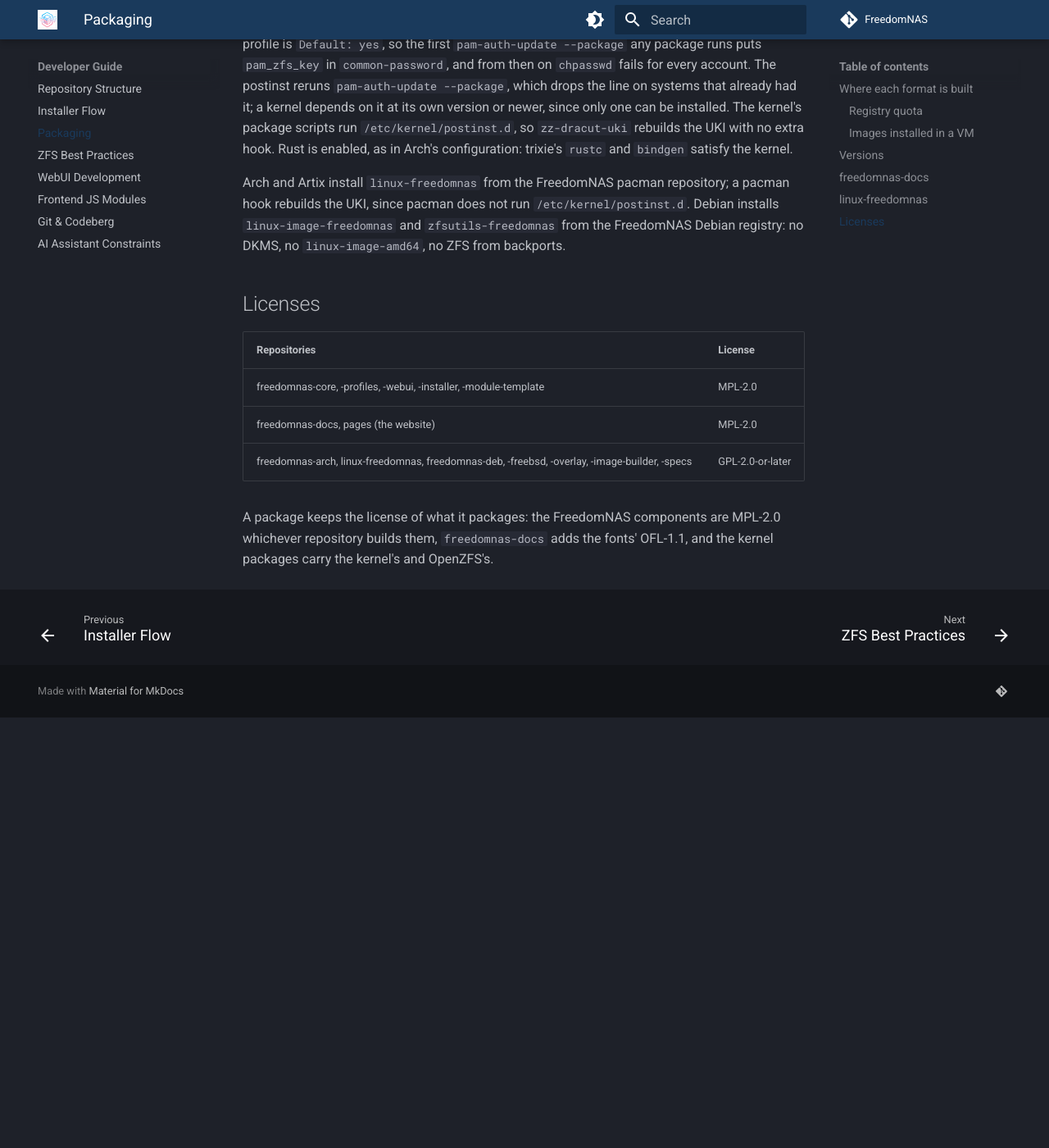
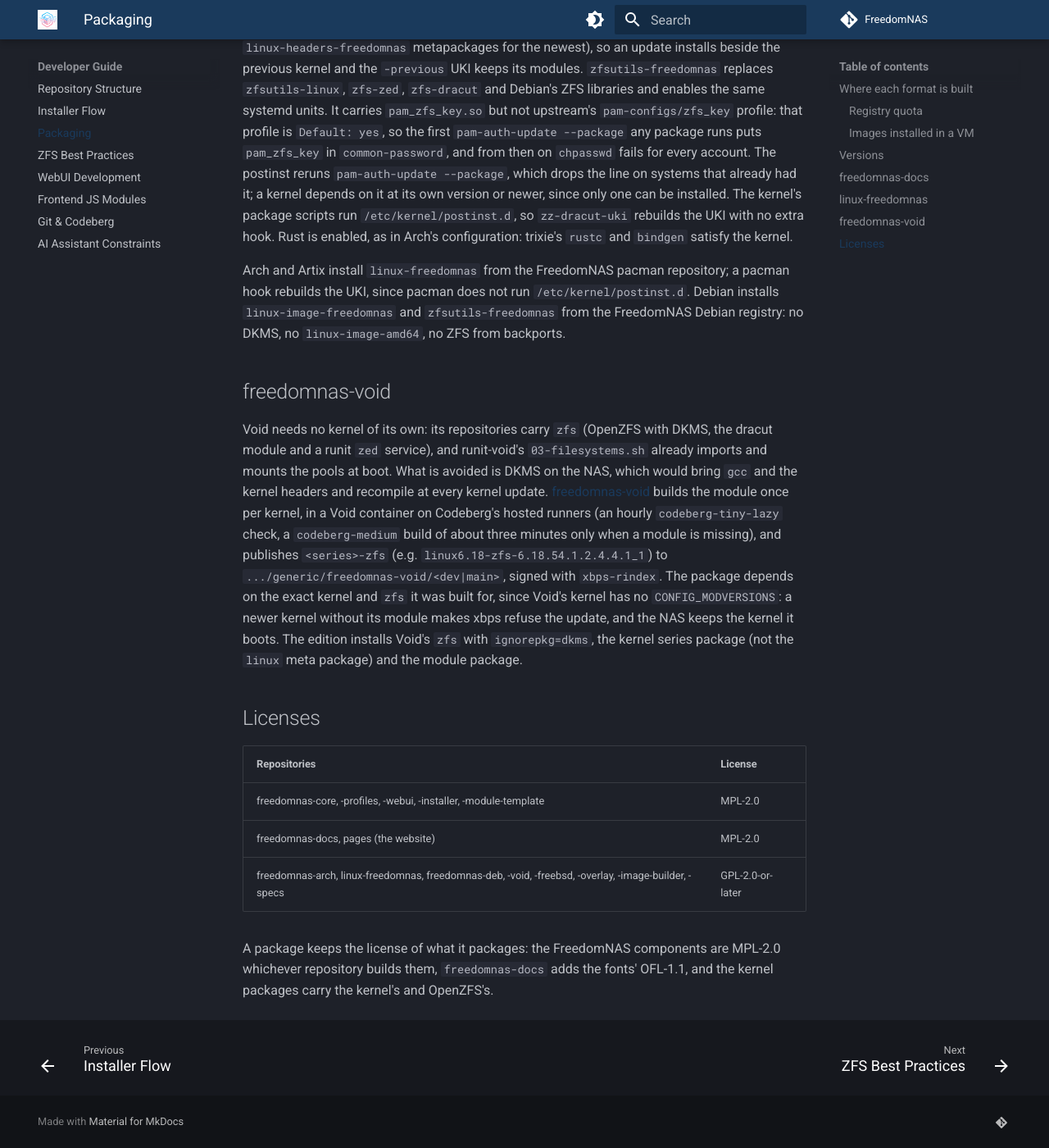
Before and after one commit to FreedomNAS/freedomnas-docs, an MkDocs documentation site: the page built from docs/developer/packaging.md, in a window 1280 px wide and 1400 px high, scrolled down 4246 px. Shown: the whole window at 82% size. Built offline with MkDocs 1.6.1 and Material for MkDocs 9.7.7, drawn with Linux system fonts in a browser that asks for light colours; before the commit the page ends 5121 px from its top, so only the background shows below that; some of the changed text lies outside the part shown.

Commit message:
Document freedomnas-void

```diff
--- a/docs/developer/packaging.md
+++ b/docs/developer/packaging.md
@@ -22,6 +22,7 @@ WebUI has the documentation of its own version at `/docs/`.
 |--------|------------|----------|--------------|
 | `.deb` | freedomnas-deb | `bin/build-freedomnas-debs.sh` from each component's `debian/` | Codeberg's Debian registry |
 | Arch / Artix | freedomnas-arch | `bin/build.sh` in an Arch container, PKGBUILDs cloning the components at a branch | Codeberg's Arch registry |
+| Void (ZFS modules) | freedomnas-void | `bin/build-kmod.sh` in a Void container, Void's `zfs` DKMS source against Void's kernel | a signed xbps repository in Codeberg's generic registry |
 | FreeBSD `pkg` | freedomnas-freebsd | `bin/build-freedomnas-pkgs.sh` on FreeBSD, staging directories handed to `pkg create` | a signed pkg repository |
 | Gentoo | freedomnas-overlay | live (`-9999`) ebuilds tracking `dev` | the overlay itself |
 | Images, live ISOs | freedomnas-image-builder | `common/install-core.sh` from the sibling checkouts; Artix images by `common/vm-install.sh` | release downloads |
@@ -158,13 +159,32 @@ repository; a pacman hook rebuilds the UKI, since pacman does not run
 `zfsutils-freedomnas` from the FreedomNAS Debian registry: no DKMS, no
 `linux-image-amd64`, no ZFS from backports.
 
+## freedomnas-void
+
+Void needs no kernel of its own: its repositories carry `zfs` (OpenZFS with
+DKMS, the dracut module and a runit `zed` service), and runit-void's
+`03-filesystems.sh` already imports and mounts the pools at boot. What is
+avoided is DKMS on the NAS, which would bring `gcc` and the kernel headers
+and recompile at every kernel update.
+[freedomnas-void](https://codeberg.org/FreedomNAS/freedomnas-void) builds the
+module once per kernel, in a Void container on Codeberg's hosted runners
+(an hourly `codeberg-tiny-lazy` check, a `codeberg-medium` build of about
+three minutes only when a module is missing), and publishes
+`<series>-zfs` (e.g. `linux6.18-zfs-6.18.54.1.2.4.4.1_1`) to
+`.../generic/freedomnas-void/<dev|main>`, signed with `xbps-rindex`. The
+package depends on the exact kernel and `zfs` it was built for, since Void's
+kernel has no `CONFIG_MODVERSIONS`: a newer kernel without its module makes
+xbps refuse the update, and the NAS keeps the kernel it boots. The edition
+installs Void's `zfs` with `ignorepkg=dkms`, the kernel series package (not
+the `linux` meta package) and the module package.
+
 ## Licenses
 
 | Repositories | License |
 |--------------|---------|
 | freedomnas-core, -profiles, -webui, -installer, -module-template | MPL-2.0 |
 | freedomnas-docs, pages (the website) | MPL-2.0 |
-| freedomnas-arch, linux-freedomnas, freedomnas-deb, -freebsd, -overlay, -image-builder, -specs | GPL-2.0-or-later |
+| freedomnas-arch, linux-freedomnas, freedomnas-deb, -void, -freebsd, -overlay, -image-builder, -specs | GPL-2.0-or-later |
 
 A package keeps the license of what it packages: the FreedomNAS components
 are MPL-2.0 whichever repository builds them, `freedomnas-docs` adds the
```
Also changed, not shown: docs/developer/repositories.md (+1 -0 lines).
